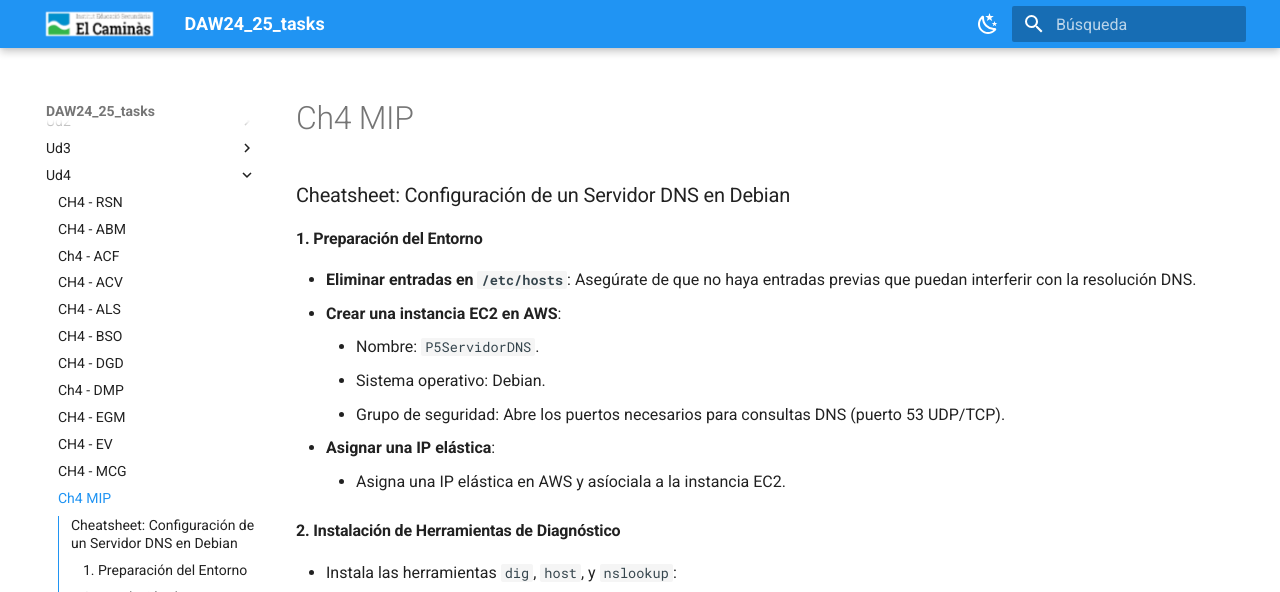
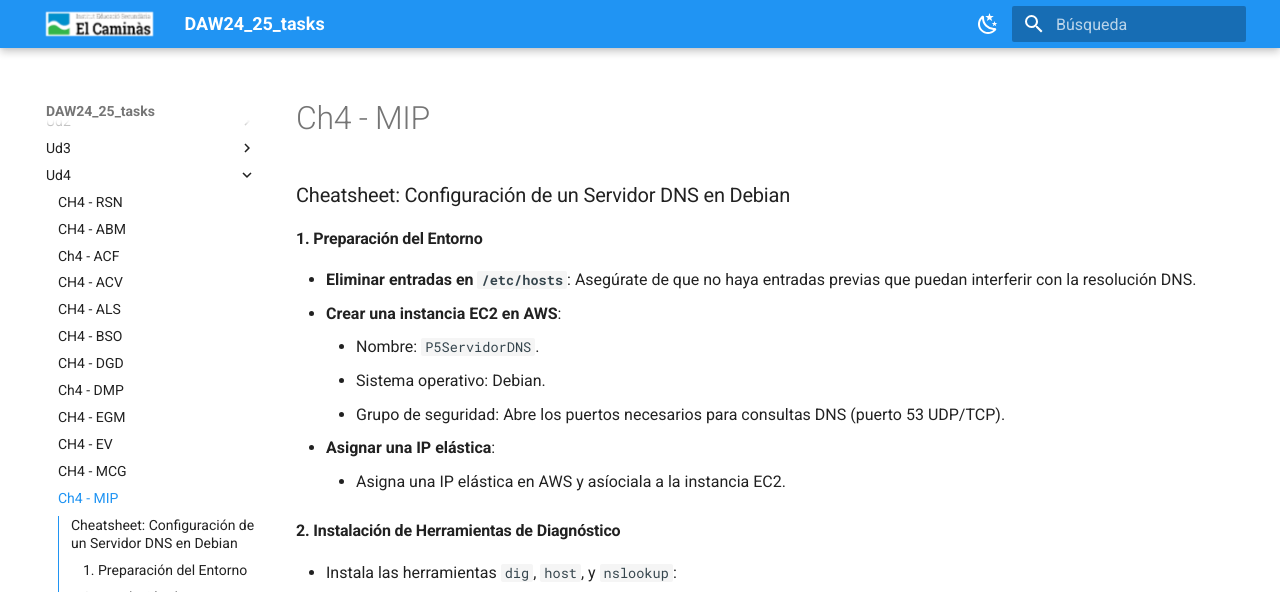
Before and after one commit to jmunozji/DAW24_25_tasks, an MkDocs documentation site: the page built from docs/Ud4/Ch4_MIP.md, in a window 1280 px wide and 900 px high. Shown: the top 592 px of the window. Built offline with MkDocs 1.6.1 and Material for MkDocs 9.7.7, drawn with Linux system fonts in a browser that asks for light colours; some of the changed lines change nothing that is shown.

Commit message:
Update Ch4_MIP.md
Añado título, que no estaba.

```diff
--- a/docs/Ud4/Ch4_MIP.md
+++ b/docs/Ud4/Ch4_MIP.md
@@ -1,3 +1,7 @@
+---
+title: 'Ch4 - MIP'
+---
+
 ### Cheatsheet: Configuración de un Servidor DNS en Debian
 
 #### 1. **Preparación del Entorno**
```
